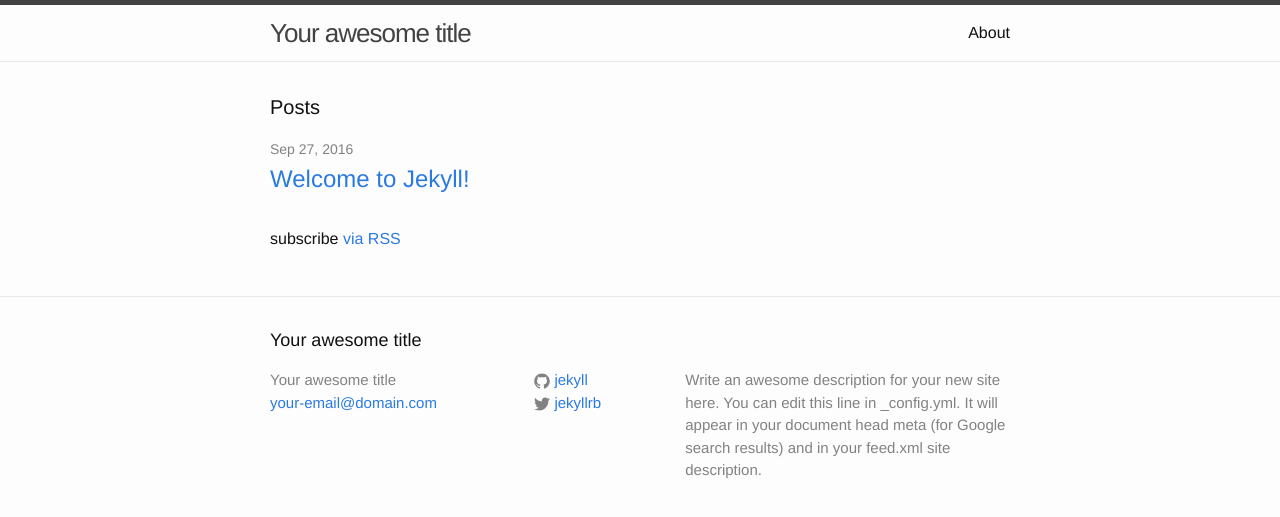
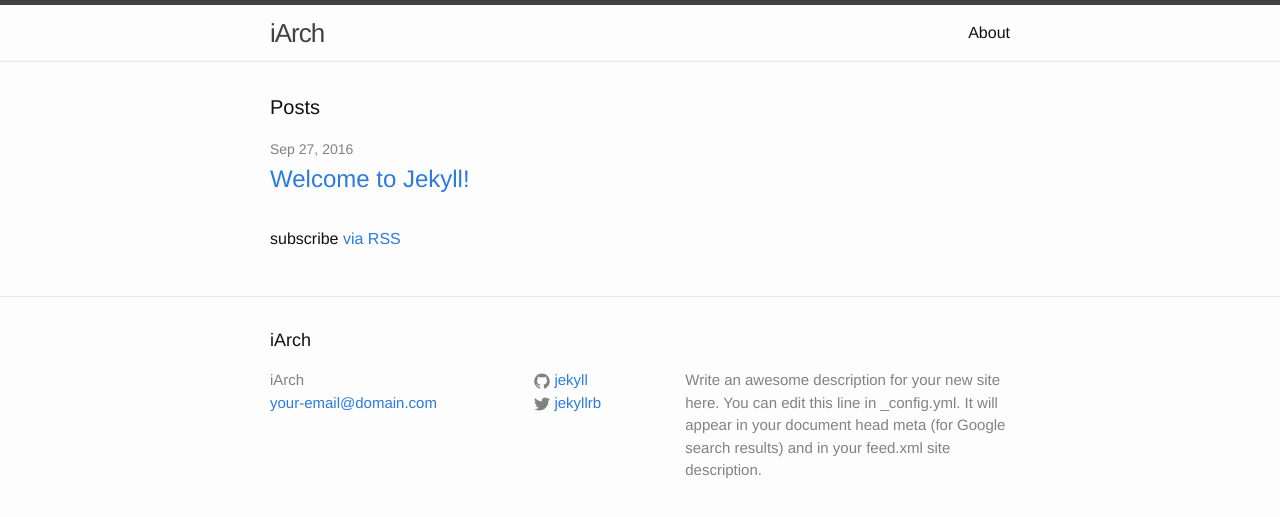
Before and after one commit to posl/iArch, a Jekyll site: the page built from index.html, in a window 1280 px wide. Shown: the top 517 px of the page. Built offline with Jekyll 4.4.1, drawn with Linux system fonts in a browser that asks for light colours.

Commit message:
Changed configurations.

```diff
--- a/_config.yml
+++ b/_config.yml
@@ -6,16 +6,17 @@
 # 'jekyll serve'. If you change this file, please restart the server process.
 
 # Site settings
-title: Your awesome title
+title: iArch
 email: your-email@domain.com
 description: > # this means to ignore newlines until "baseurl:"
   Write an awesome description for your new site here. You can edit this
   line in _config.yml. It will appear in your document head meta (for
   Google search results) and in your feed.xml site description.
 baseurl: "" # the subpath of your site, e.g. /blog
-url: "http://yourdomain.com" # the base hostname & protocol for your site
+url: "http://posl.github.io" # the base hostname & protocol for your site
 twitter_username: jekyllrb
 github_username:  jekyll
 
 # Build settings
 markdown: kramdown
+theme: minima
```
